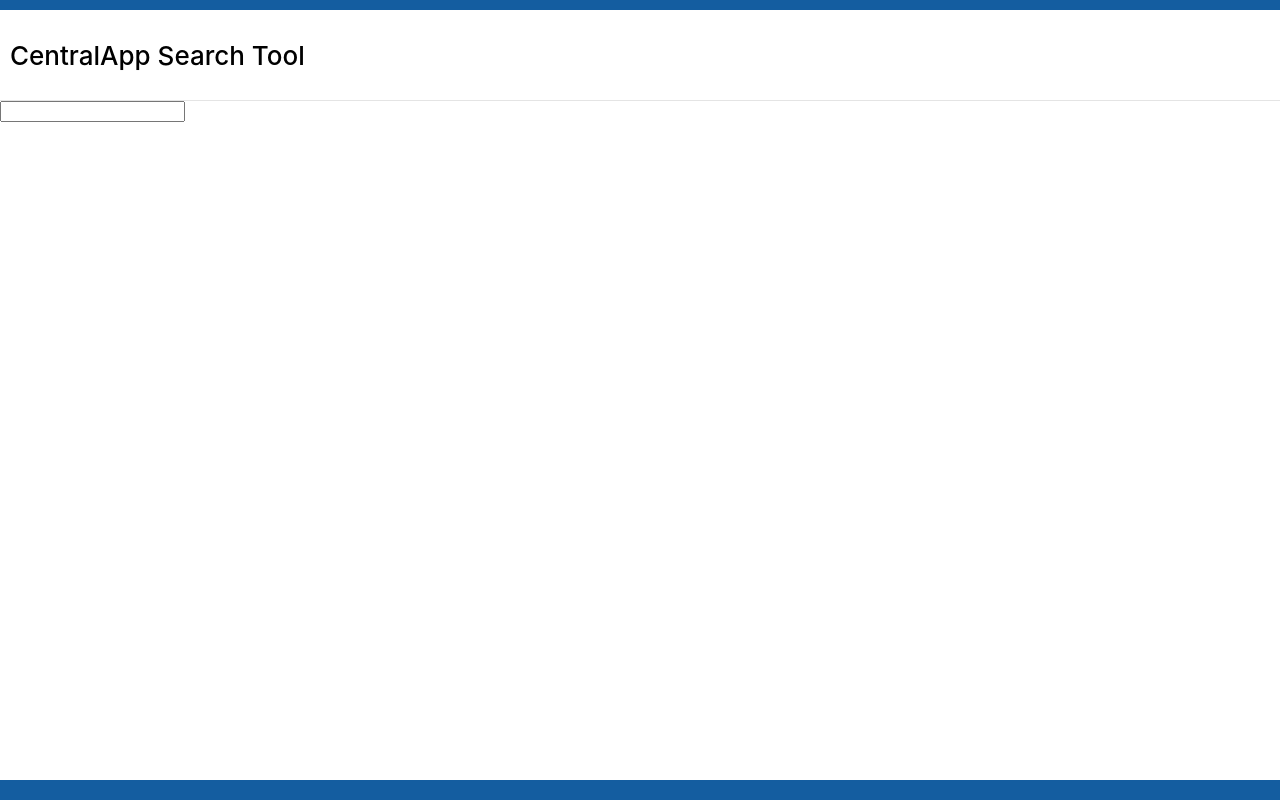
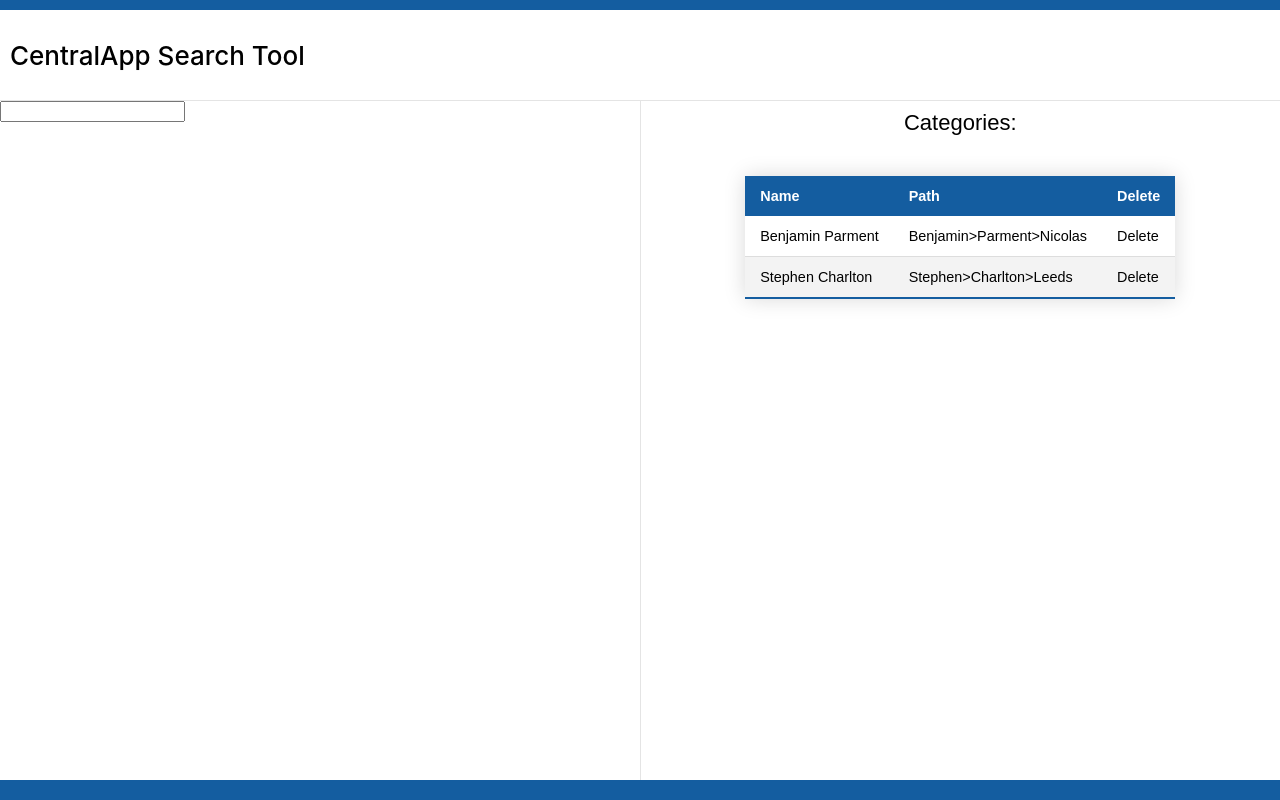
Before and after one commit to BenjaminParment/central-app-test, a React (Create React App) app: page / in a window 1280 px wide. Built offline with nearby package versions, Linux system fonts and the light colour scheme.

Commit message:
Created the Category component, displaying content in a basic table

```diff
--- a/package.json
+++ b/package.json
@@ -15,6 +15,7 @@
     "web-vitals": "^1.1.0"
   },
   "devDependencies": {
+    "babel-eslint": "^10.1.0",
     "eslint": "^7.22.0",
     "eslint-config-prettier": "^8.1.0",
     "eslint-plugin-prettier": "^3.3.1",
--- a/src/App.js
+++ b/src/App.js
@@ -1,12 +1,20 @@
 import React, { Component } from "react";
 import "./App.scss";
+import Category from "./component/category/Category";
 import Input from "./component/input/Input";
 import Layout from "./component/layout/Layout";
 
 class App extends Component {
     render = () => (
         <Layout>
-            <Input />
+            <div className="input-category">
+                <div className="left-panel">
+                    <Input />
+                </div>
+                <div className="right-panel">
+                    <Category />
+                </div>
+            </div>
         </Layout>
     );
 }
--- a/src/App.scss
+++ b/src/App.scss
@@ -4,3 +4,16 @@
 #app > div {
     height: 100vh;
 }
+
+.input-category {
+    display: flex;
+    height: 100%;
+}
+
+.left-panel, .right-panel {
+    width: 50%;
+
+    &:not(.left-panel) {
+        border-left: 1px solid #e4e4e4;
+    }
+}
--- /dev/null
+++ b/src/component/category/Category.jsx
@@ -0,0 +1,41 @@
+import React, { Component } from "react";
+import "./Category.scss";
+
+class Category extends Component {
+    categories = [
+        {
+            name: "Benjamin Parment",
+            path: "Benjamin>Parment>Nicolas",
+        },
+        {
+            name: "Stephen Charlton",
+            path: "Stephen>Charlton>Leeds",
+        },
+    ];
+
+    renderSingleCategory = (category) => (
+        <tr className="row">
+            <td>{category.name}</td>
+            <td>{category.path}</td>
+            <td>Delete</td>
+        </tr>
+    );
+
+    render = () => (
+        <div className="category-parent-container">
+            <span className="title">Categories:</span>
+            <table className="styled-table">
+                <thead>
+                    <tr>
+                        <th>Name</th>
+                        <th>Path</th>
+                        <th>Delete</th>
+                    </tr>
+                </thead>
+                <tbody>{this.categories.map((x) => this.renderSingleCategory(x))}</tbody>
+            </table>
+        </div>
+    );
+}
+
+export default Category;
--- /dev/null
+++ b/src/component/category/Category.scss
@@ -0,0 +1,42 @@
+.category-parent-container {
+    display: flex;
+    flex-direction: column;
+
+    .title {
+        font-family: sans-serif;
+        font-size: 22px;
+        margin: 10px auto;
+    }
+
+    .styled-table {
+        border-collapse: collapse;
+        margin: 30px auto;
+        font-size: 0.9em;
+        font-family: sans-serif;
+        min-width: 400px;
+        box-shadow: 0 0 20px rgba(0, 0, 0, 0.15);
+    }
+
+    .styled-table thead tr {
+        background-color: #145da0;
+        color: #ffffff;
+        text-align: left;
+    }
+
+    .styled-table th,
+        .styled-table td {
+            padding: 12px 15px;
+    }
+
+    .styled-table tbody tr {
+        border-bottom: 1px solid #dddddd;
+    }
+
+    .styled-table tbody tr:nth-of-type(even) {
+        background-color: #f3f3f3;
+    }
+
+    .styled-table tbody tr:last-of-type {
+        border-bottom: 2px solid #145da0;
+    }
+}
--- a/src/component/input/Input.jsx
+++ b/src/component/input/Input.jsx
@@ -2,17 +2,13 @@
 import { connect } from "react-redux";
 import { setInput } from "../../redux/input/input.actions";
 
-const mapStateToProps = (state) => {
-    return {
-        input: state.input.content,
-    };
-};
+const mapStateToProps = (state) => ({
+    input: state.input.content,
+});
 
-const mapDispatchToProps = (dispatch) => {
-    return {
-        set: (content) => dispatch(setInput(content)),
-    };
-};
+const mapDispatchToProps = (dispatch) => ({
+    set: (content) => dispatch(setInput(content)),
+});
 
 class Input extends Component {
     onChange = (e) => {
```
Also changed, not shown: .eslintrc.js.
